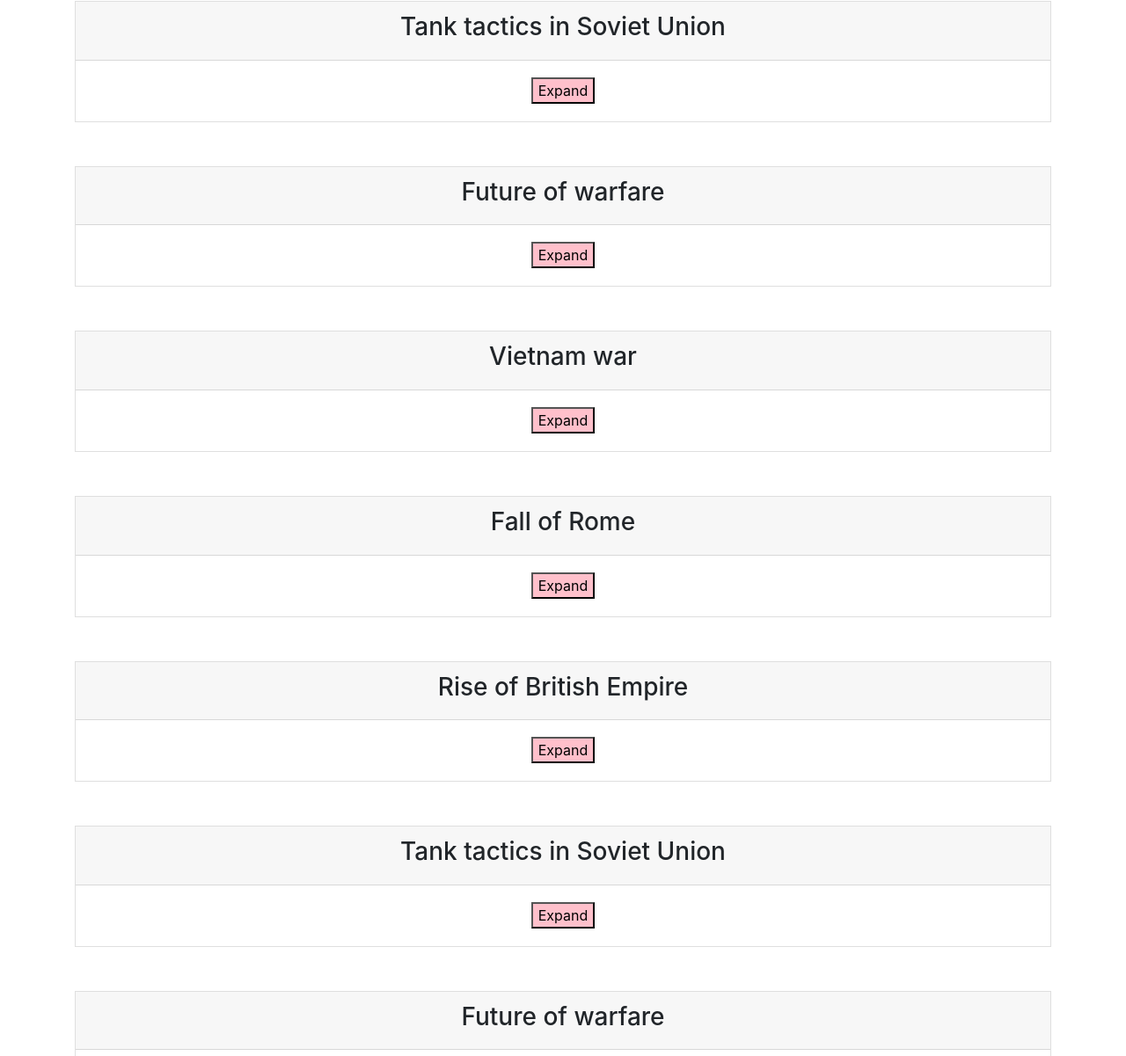
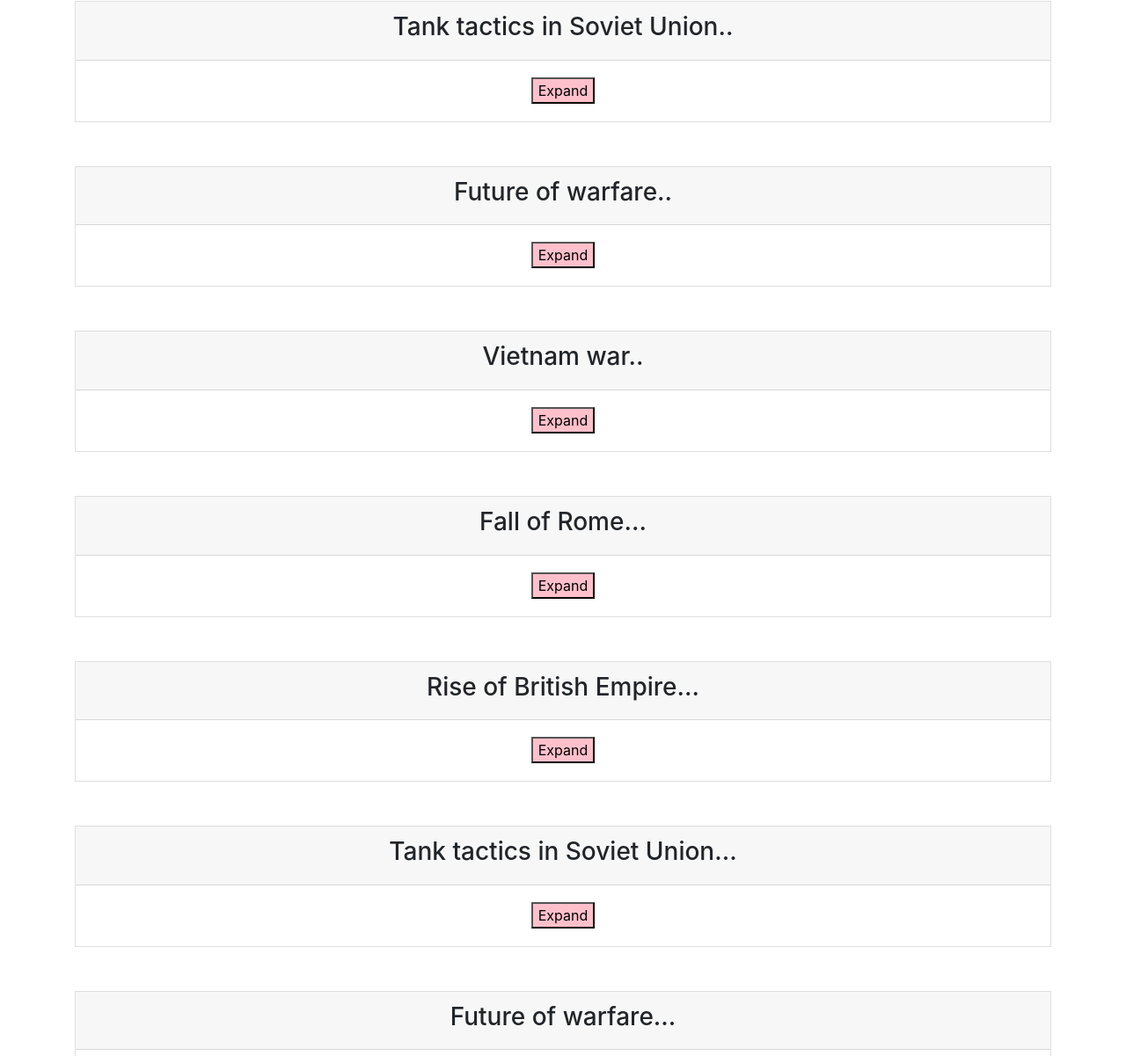
Before and after one commit to Jerolim/Prodaja-opreme, a Gatsby site in the folder Stranica/: page /blog in a window 1280 px wide. Shown: the part 2406-3607 px from the top of the page at 88% size. Built offline with nearby package versions, Linux system fonts and the light colour scheme; Gatsby itself is replaced by a stand-in of ours.

Commit message:
popravak greske bloga

```diff
--- a/Stranica/src/components/blogoviPost.js
+++ b/Stranica/src/components/blogoviPost.js
@@ -47,77 +47,77 @@ const Postovi = [
       "The Vietnam War was a war fought between 1964 and 1975 on the ground in South Vietnam and bordering areas of Cambodia and Laos (see also, Secret War), and in bombing runs (Rolling Thunder) over North Vietnam. Fighting on one side was a coalition of forces including the United States (USA), the Republic of Vietnam (South Vietnam), Australia, and South Korea. Fighting on the other side was a coalition of forces including the Democratic Republic of Vietnam (North Vietnam) and the National Liberation Front (NLF, Viet Cong), a communist-led South Vietnamese guerrilla movement. The USSR provided military aid to the North Vietnamese and to the NLF, but was not one of the military combatants.",
   },
   {
-    Naslov: "Fall of Rome",
+    Naslov: "Fall of Rome.",
     TekstPosta:
       "The invading army reached the outskirts of Rome, which had been left totally undefended. In 410 C.E., the Visigoths, led by Alaric, breached the walls of Rome and sacked the capital of the Roman Empire. The Visigoths looted, burned, and pillaged their way through the city, leaving a wake of destruction wherever they went. The plundering continued for three days. For the first time in nearly a millennium, the city of Rome was in the hands of someone other than the Romans. This was the first time that the city of Rome was sacked, but by no means the last.",
   },
   {
-    Naslov: "Rise of British Empire",
+    Naslov: "Rise of British Empire.",
     TekstPosta:
       "The British began to establish overseas colonies in the 16th century. By 1783, Britain had a large empire with colonies in America and the West Indies. This 'first British Empire' came to an end after the American Revolution. However, in the 19th century, the British built a second worldwide empire, based on British sea-power, made up of India and huge conquests in Africa.",
   },
   {
-    Naslov: "Tank tactics in Soviet Union",
+    Naslov: "Tank tactics in Soviet Union.",
     TekstPosta:
       "At the start of the Second World War much of the Red Army, including its armoured forces, was in transition and recovering from the 1937 repression of the officer corps. The Red Army ignored the lessons from Nomonhan, which had been successfully conducted by General Zhukov, and relied instead on lessons from politically selected officers who were veterans of the Spanish Civil War.",
   },
   {
-    Naslov: "Future of warfare",
+    Naslov: "Future of warfare.",
     TekstPosta:
       "There are robots on the market that can carry and fire weapons like shotguns, pepper spray, grenade launchers, or even Hellfire missiles. The MULE ARV-A-L robot can fire a line-of-sight gun and anti-tank weaponry. Remote controlled TALON robots can carry everything from an M240 machine gun to a .50 caliber rifle to grenades and rocket launchers. The South Korean patrol robot can either fire non-lethal rubber bullets at intruders or carry a K-3 machine gun -- a light machine gun similar to the M249. The U.S. Marine Corps' Gladiator Tactical Unmanned Ground Vehicle (TUGV) will be able to carry an arsenal of lethal and non-lethal weapons.",
   },
   {
-    Naslov: "Vietnam war",
+    Naslov: "Vietnam war.",
     TekstPosta:
       "The Vietnam War was a war fought between 1964 and 1975 on the ground in South Vietnam and bordering areas of Cambodia and Laos (see also, Secret War), and in bombing runs (Rolling Thunder) over North Vietnam. Fighting on one side was a coalition of forces including the United States (USA), the Republic of Vietnam (South Vietnam), Australia, and South Korea. Fighting on the other side was a coalition of forces including the Democratic Republic of Vietnam (North Vietnam) and the National Liberation Front (NLF, Viet Cong), a communist-led South Vietnamese guerrilla movement. The USSR provided military aid to the North Vietnamese and to the NLF, but was not one of the military combatants.",
   },
   {
-    Naslov: "Fall of Rome",
+    Naslov: "Fall of Rome..",
     TekstPosta:
       "The invading army reached the outskirts of Rome, which had been left totally undefended. In 410 C.E., the Visigoths, led by Alaric, breached the walls of Rome and sacked the capital of the Roman Empire. The Visigoths looted, burned, and pillaged their way through the city, leaving a wake of destruction wherever they went. The plundering continued for three days. For the first time in nearly a millennium, the city of Rome was in the hands of someone other than the Romans. This was the first time that the city of Rome was sacked, but by no means the last.",
   },
   {
-    Naslov: "Rise of British Empire",
+    Naslov: "Rise of British Empire..",
     TekstPosta:
       "The British began to establish overseas colonies in the 16th century. By 1783, Britain had a large empire with colonies in America and the West Indies. This 'first British Empire' came to an end after the American Revolution. However, in the 19th century, the British built a second worldwide empire, based on British sea-power, made up of India and huge conquests in Africa.",
   },
   {
-    Naslov: "Tank tactics in Soviet Union",
+    Naslov: "Tank tactics in Soviet Union..",
     TekstPosta:
       "At the start of the Second World War much of the Red Army, including its armoured forces, was in transition and recovering from the 1937 repression of the officer corps. The Red Army ignored the lessons from Nomonhan, which had been successfully conducted by General Zhukov, and relied instead on lessons from politically selected officers who were veterans of the Spanish Civil War.",
   },
   {
-    Naslov: "Future of warfare",
+    Naslov: "Future of warfare..",
     TekstPosta:
       "There are robots on the market that can carry and fire weapons like shotguns, pepper spray, grenade launchers, or even Hellfire missiles. The MULE ARV-A-L robot can fire a line-of-sight gun and anti-tank weaponry. Remote controlled TALON robots can carry everything from an M240 machine gun to a .50 caliber rifle to grenades and rocket launchers. The South Korean patrol robot can either fire non-lethal rubber bullets at intruders or carry a K-3 machine gun -- a light machine gun similar to the M249. The U.S. Marine Corps' Gladiator Tactical Unmanned Ground Vehicle (TUGV) will be able to carry an arsenal of lethal and non-lethal weapons.",
   },
   {
-    Naslov: "Vietnam war",
+    Naslov: "Vietnam war..",
     TekstPosta:
       "The Vietnam War was a war fought between 1964 and 1975 on the ground in South Vietnam and bordering areas of Cambodia and Laos (see also, Secret War), and in bombing runs (Rolling Thunder) over North Vietnam. Fighting on one side was a coalition of forces including the United States (USA), the Republic of Vietnam (South Vietnam), Australia, and South Korea. Fighting on the other side was a coalition of forces including the Democratic Republic of Vietnam (North Vietnam) and the National Liberation Front (NLF, Viet Cong), a communist-led South Vietnamese guerrilla movement. The USSR provided military aid to the North Vietnamese and to the NLF, but was not one of the military combatants.",
   },
   {
-    Naslov: "Fall of Rome",
+    Naslov: "Fall of Rome...",
     TekstPosta:
       "The invading army reached the outskirts of Rome, which had been left totally undefended. In 410 C.E., the Visigoths, led by Alaric, breached the walls of Rome and sacked the capital of the Roman Empire. The Visigoths looted, burned, and pillaged their way through the city, leaving a wake of destruction wherever they went. The plundering continued for three days. For the first time in nearly a millennium, the city of Rome was in the hands of someone other than the Romans. This was the first time that the city of Rome was sacked, but by no means the last.",
   },
   {
-    Naslov: "Rise of British Empire",
+    Naslov: "Rise of British Empire...",
     TekstPosta:
       "The British began to establish overseas colonies in the 16th century. By 1783, Britain had a large empire with colonies in America and the West Indies. This 'first British Empire' came to an end after the American Revolution. However, in the 19th century, the British built a second worldwide empire, based on British sea-power, made up of India and huge conquests in Africa.",
   },
   {
-    Naslov: "Tank tactics in Soviet Union",
+    Naslov: "Tank tactics in Soviet Union...",
     TekstPosta:
       "At the start of the Second World War much of the Red Army, including its armoured forces, was in transition and recovering from the 1937 repression of the officer corps. The Red Army ignored the lessons from Nomonhan, which had been successfully conducted by General Zhukov, and relied instead on lessons from politically selected officers who were veterans of the Spanish Civil War.",
   },
   {
-    Naslov: "Future of warfare",
+    Naslov: "Future of warfare...",
     TekstPosta:
       "There are robots on the market that can carry and fire weapons like shotguns, pepper spray, grenade launchers, or even Hellfire missiles. The MULE ARV-A-L robot can fire a line-of-sight gun and anti-tank weaponry. Remote controlled TALON robots can carry everything from an M240 machine gun to a .50 caliber rifle to grenades and rocket launchers. The South Korean patrol robot can either fire non-lethal rubber bullets at intruders or carry a K-3 machine gun -- a light machine gun similar to the M249. The U.S. Marine Corps' Gladiator Tactical Unmanned Ground Vehicle (TUGV) will be able to carry an arsenal of lethal and non-lethal weapons.",
   },
   {
-    Naslov: "Vietnam war",
+    Naslov: "Vietnam war...",
     TekstPosta:
       "The Vietnam War was a war fought between 1964 and 1975 on the ground in South Vietnam and bordering areas of Cambodia and Laos (see also, Secret War), and in bombing runs (Rolling Thunder) over North Vietnam. Fighting on one side was a coalition of forces including the United States (USA), the Republic of Vietnam (South Vietnam), Australia, and South Korea. Fighting on the other side was a coalition of forces including the Democratic Republic of Vietnam (North Vietnam) and the National Liberation Front (NLF, Viet Cong), a communist-led South Vietnamese guerrilla movement. The USSR provided military aid to the North Vietnamese and to the NLF, but was not one of the military combatants.",
   },
```
